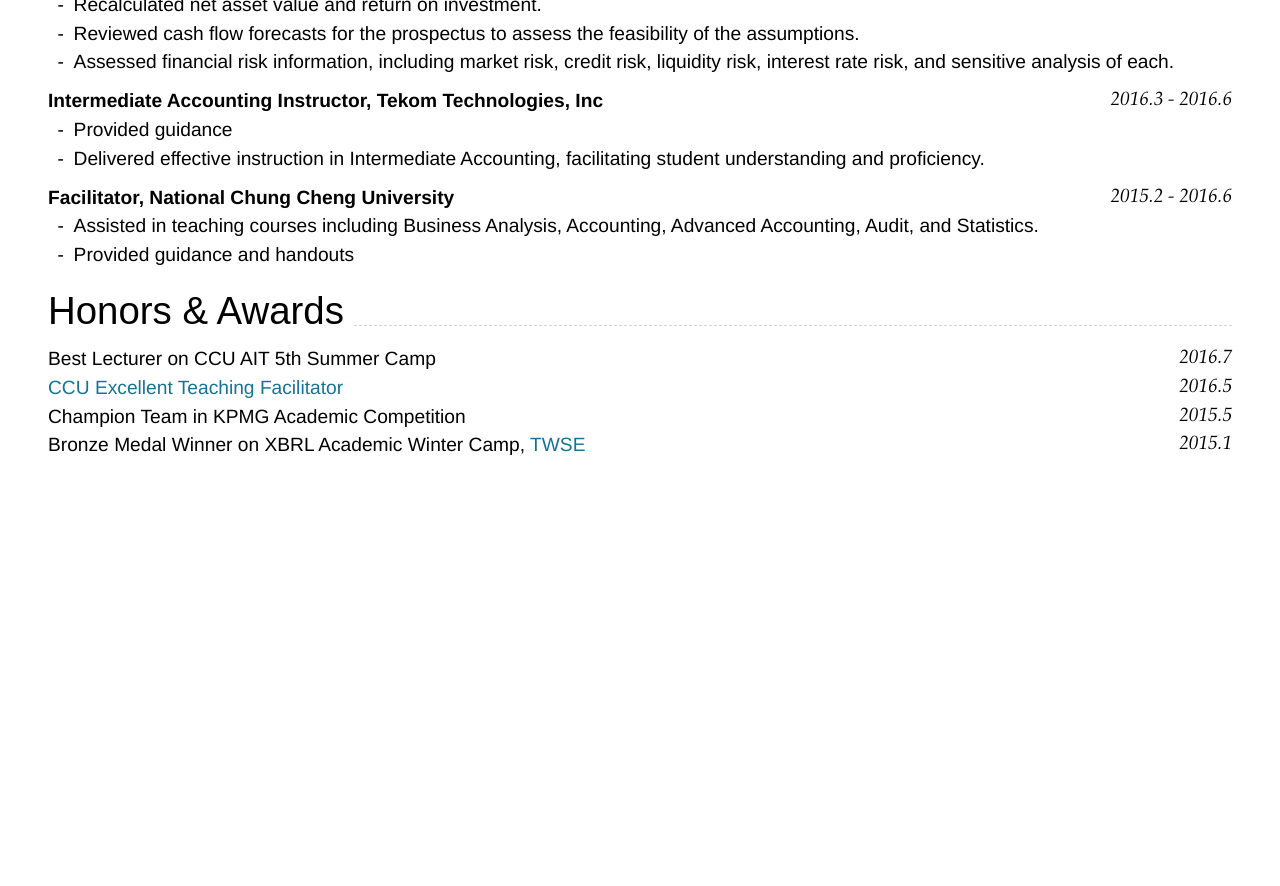
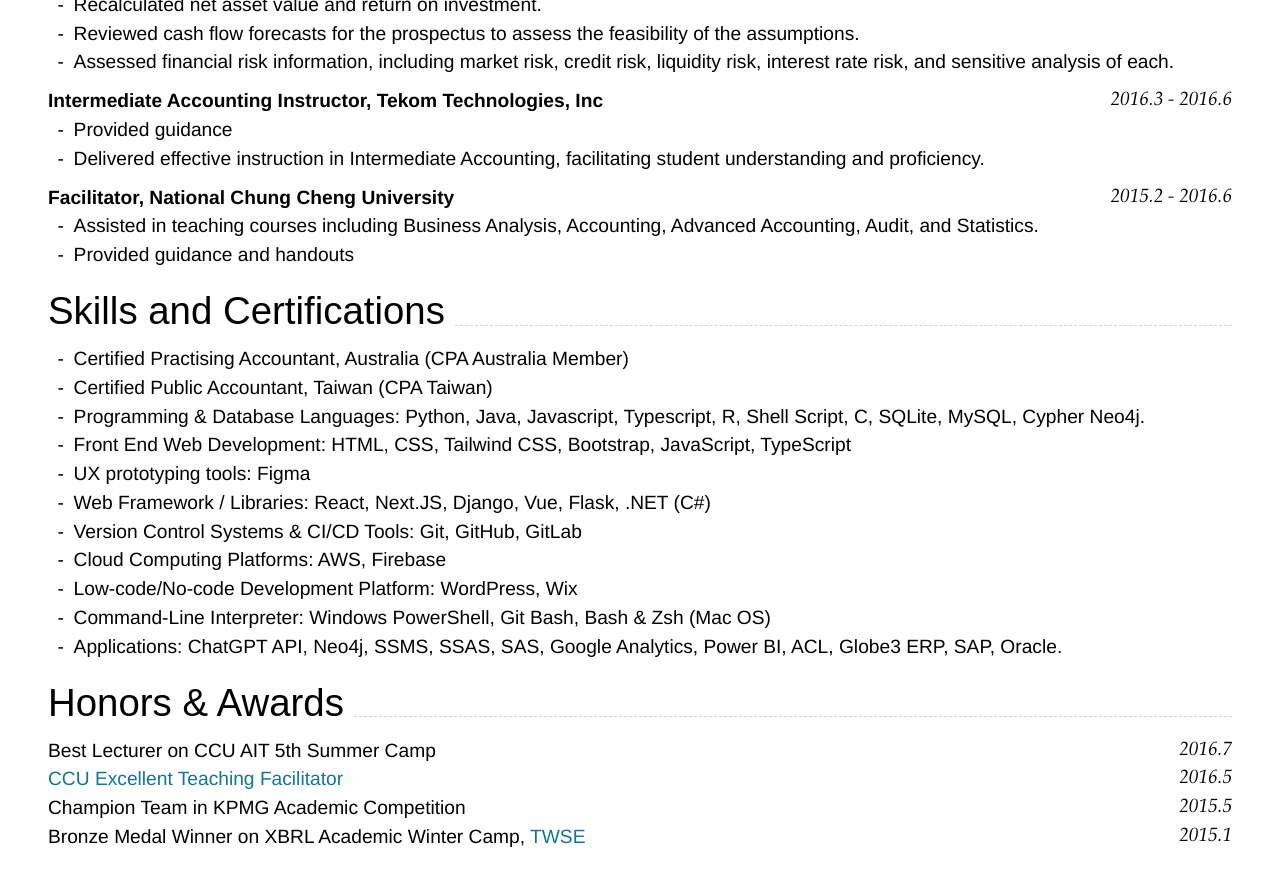
Before and after one commit to HUIXIN-TW/Resume, a Jekyll site: the page built from index_AA.md, in a window 1280 px wide and 900 px high, scrolled down 3011 px. Shown: the top 886 px of the window. Built offline with Jekyll 4.4.1, drawn with Linux system fonts in a browser that asks for light colours; nearby versions of some CDN libraries; before the commit the page ends 3519 px from its top, so only the background shows below that.

Commit message:
add Skills and Certifications

```diff
--- a/index_AA.md
+++ b/index_AA.md
@@ -150,6 +150,19 @@ Kaohsiung, Taiwan
 - Assisted in teaching courses including Business Analysis, Accounting, Advanced Accounting, Audit, and Statistics.
 - Provided guidance and handouts
 
+## Skills and Certifications
+-   Certified Practising Accountant, Australia (CPA Australia Member)
+-   Certified Public Accountant, Taiwan (CPA Taiwan)
+-   Programming & Database Languages: Python, Java, Javascript, Typescript, R, Shell Script, C, SQLite, MySQL, Cypher Neo4j.
+-   Front End Web Development: HTML, CSS, Tailwind CSS, Bootstrap, JavaScript, TypeScript
+-   UX prototyping tools: Figma
+-   Web Framework / Libraries: React, Next.JS, Django, Vue, Flask, .NET (C#)
+-   Version Control Systems & CI/CD Tools: Git, GitHub, GitLab
+-   Cloud Computing Platforms: AWS, Firebase
+-   Low-code/No-code Development Platform: WordPress, Wix
+-   Command-Line Interpreter: Windows PowerShell, Git Bash, Bash & Zsh (Mac OS)
+-   Applications: ChatGPT API, Neo4j, SSMS, SSAS, SAS, Google Analytics, Power BI, ACL, Globe3 ERP, SAP, Oracle.
+
 ## Honors & Awards
 
 Best Lecturer on CCU AIT 5th Summer Camp `2016.7`
```
Also changed, not shown: index.md (+9 -1 lines).
